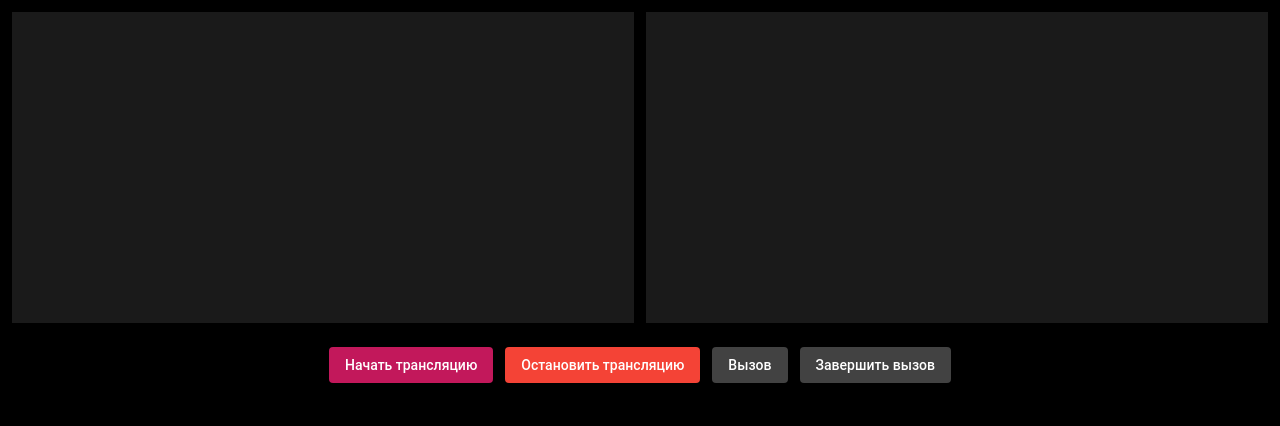
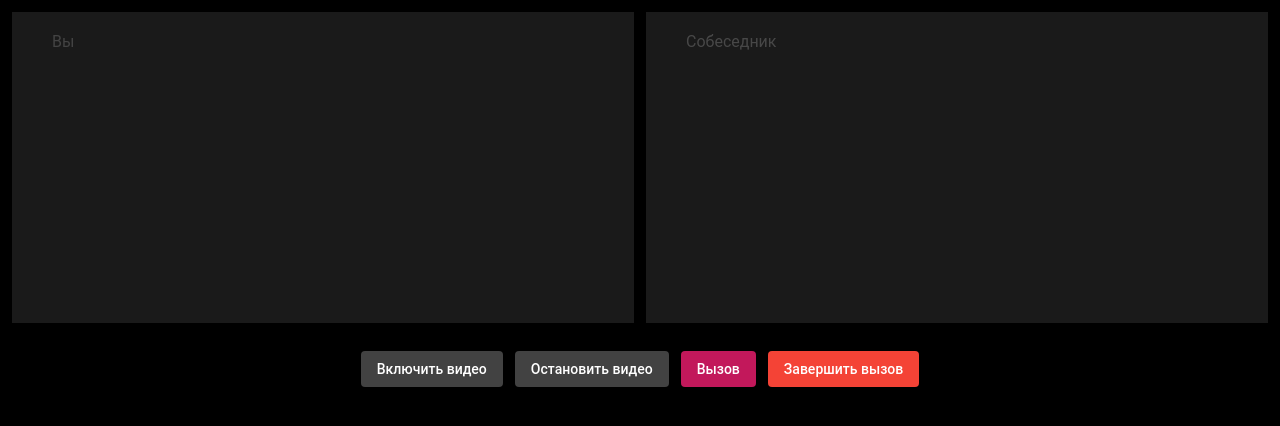
Before and after one commit to DmitriSergeevich/video-conference, an Angular app: page /room in a window 1280 px wide. Shown: the top 426 px of the page. Built offline with nearby package versions, Linux system fonts and the light colour scheme; no server answers.

Commit message:
markup and styles refactoring

```diff
--- a/src/app/conference-room/conference-room.component.html
+++ b/src/app/conference-room/conference-room.component.html
@@ -1,10 +1,16 @@
-<div class="flex-wrapper video-wrapper">
-  <video #local_video [autoplay]="true" [muted]="true"></video>
-  <video #received_video [autoplay]="true"></video>
+<div class="flex-wrapper">
+  <div class="video-wrapper">
+    <span class="video-description">Вы</span>
+    <video #local_video class="video video--local" [autoplay]="true" [muted]="true"></video>
+  </div>
+  <div class="video-wrapper">
+    <span class="video-description">Собеседник</span>
+    <video #remote_video class="video" [autoplay]="true"></video>
+  </div>
 </div>
 <div class="flex-wrapper action-wrapper">
-  <button mat-raised-button color="primary" (click)="startLocalVideo()">Начать трансляцию</button>
-  <button mat-raised-button color="warn" (click)="pauseLocalVideo()">Остановить трансляцию</button>
-  <button mat-raised-button>Вызов</button>
-  <button mat-raised-button>Завершить вызов</button>
+  <button mat-raised-button  (click)="startLocalVideo()">Включить видео</button>
+  <button mat-raised-button  (click)="pauseLocalVideo()">Остановить видео</button>
+  <button mat-raised-button color="primary" (click)="call()">Вызов</button>
+  <button mat-raised-button color="warn" (click)="hangUp()" >Завершить вызов</button>
 </div>
--- a/src/app/conference-room/conference-room.component.scss
+++ b/src/app/conference-room/conference-room.component.scss
@@ -1,13 +1,33 @@
-video {
-  width: 100%;
-  background-color: rgba(gray, .2);
-}
+
 .flex-wrapper {
   display: flex;
   gap: 12px;
+  justify-content: center;
 }
 
 .action-wrapper {
-  justify-content: center;
   margin-top: 24px;
 }
+
+.video {
+  width: 100%;
+  background-color: rgba(gray, .2);
+  max-width: 720px;
+  max-height: 540px;
+
+  &--local {
+    transform: scale(-1, 1);
+  }
+
+  &-wrapper {
+    position: relative;
+    width: 100%;
+  }
+
+  &-description {
+    position: absolute;
+    top: 20px;
+    left: 40px;
+    color: rgba(#fff, 0.2);
+  }
+}
```
